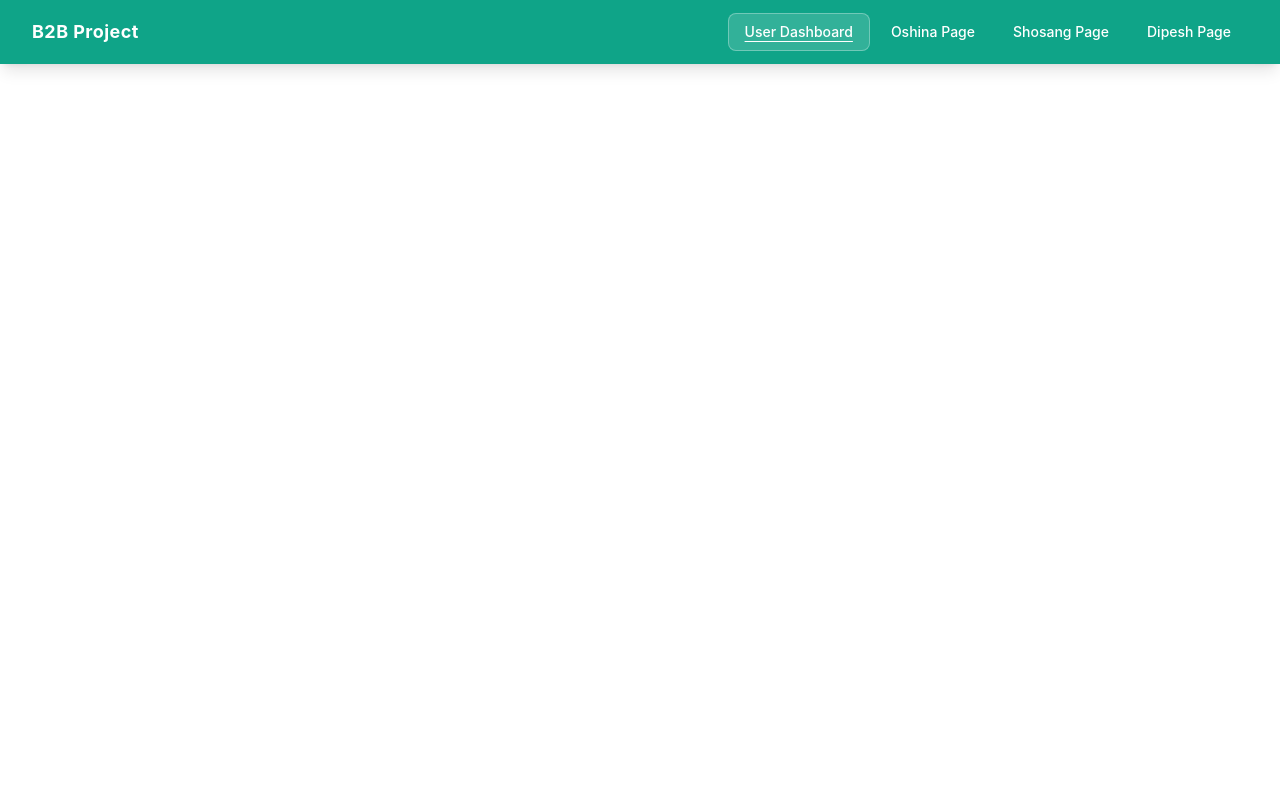
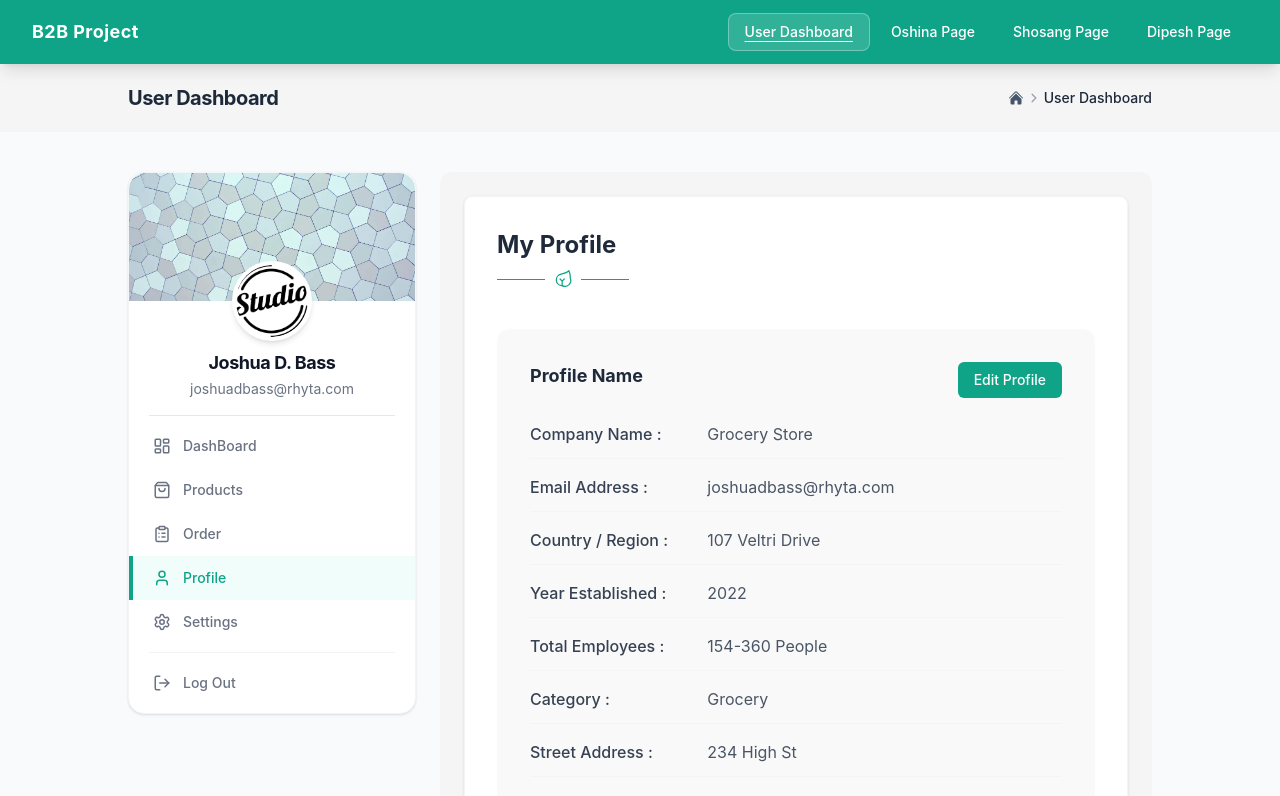
Before and after one commit to morphcodetech/b2b, a React (Vite) app: page /dashboard/profile in a window 1280 px wide. Shown: the top 796 px of the page. Built offline with nearby package versions, Linux system fonts and the light colour scheme.

Commit message:
Profile section done

```diff
--- a/src/App.jsx
+++ b/src/App.jsx
@@ -9,11 +9,10 @@ function App() {
       <Navbar />
 
       <Routes>
-
         <Route path="/" element={<Dashboard />} />
-        <Route path="/dashboard" element={<Dashboard />} />{" "}
-        {/* Same like this make a route path for your page */}
-
+        <Route path="/dashboard" element={<Dashboard />} />
+        <Route path="/dashboard/profile" element={<Dashboard />} />
+        <Route path="/profile" element={<Dashboard />} />
       </Routes>
     </Router>
   );
--- /dev/null
+++ b/src/components/Profile/Profile.jsx
@@ -0,0 +1,68 @@
+import React from "react";
+
+const Profile = () => {
+  const profileData = [
+    { label: "Company Name :", value: "Grocery Store" },
+    { label: "Email Address :", value: "joshuadbass@rhyta.com" },
+    { label: "Country / Region :", value: "107 Veltri Drive" },
+    { label: "Year Established :", value: "2022" },
+    { label: "Total Employees :", value: "154-360 People" },
+    { label: "Category :", value: "Grocery" },
+    { label: "Street Address :", value: "234 High St" },
+    { label: "City / State :", value: "107 Veltri Drive" },
+    { label: "Zip :", value: "B23 6SN" },
+  ];
+
+  return (
+    <div className="bg-white rounded-lg p-8 shadow-sm border border-gray-100 min-h-[600px]">
+      {/* Header Section */}
+      <div className="mb-10">
+        <h2 className="text-2xl font-bold text-gray-800">My Profile</h2>
+        <div className="flex items-center gap-2 mt-2">
+          <div className="h-px w-12 bg-[#0fa488]" />
+          {/* Decorative Leaf Icon */}
+          <svg
+            width="20"
+            height="20"
+            viewBox="0 0 24 24"
+            fill="none"
+            stroke="#0fa488"
+            strokeWidth="1.5"
+            strokeLinecap="round"
+            strokeLinejoin="round"
+          >
+            <path d="M11 20A7 7 0 0 1 9.8 6.1C15.5 5 17 4.48 19 2c1 2 2 3.5 1.8 9.2a7 7 0 0 1-9.8 8.8Z" />
+            <path d="M11 20v-5.5m0 0L13.5 12M11 14.5 8.5 12" />
+          </svg>
+          <div className="h-px w-12 bg-[#0fa488]" />
+        </div>
+      </div>
+
+      {/* Profile Details Card */}
+      <div className="bg-[#f9f9f9] rounded-xl p-8 border border-gray-50 relative">
+        <div className="flex justify-between items-start mb-6">
+          <h3 className="text-lg font-bold text-gray-800">Profile Name</h3>
+          <button className="bg-[#0fa488] text-white px-4 py-2 rounded-md text-sm font-medium hover:bg-[#0d8a73] transition-colors">
+            Edit Profile
+          </button>
+        </div>
+
+        <div className="grid grid-cols-1 gap-y-4">
+          {profileData.map((item, index) => (
+            <div
+              key={index}
+              className="flex items-center border-b border-gray-100 pb-3 last:border-0"
+            >
+              <span className="w-1/3 text-gray-700 font-medium">
+                {item.label}
+              </span>
+              <span className="w-2/3 text-gray-600">{item.value}</span>
+            </div>
+          ))}
+        </div>
+      </div>
+    </div>
+  );
+};
+
+export default Profile;
--- a/src/components/UserDashboardProfileCard/NavItem.jsx
+++ b/src/components/UserDashboardProfileCard/NavItem.jsx
@@ -1,20 +1,43 @@
 import React from "react";
+import { NavLink } from "react-router-dom";
 
-const NavItem = ({ icon, label, active = false, onClick, danger = false }) => (
+const baseClassName =
+  "w-full flex items-center gap-3 px-5 py-3 text-sm font-medium transition-all duration-150 border-l-4";
+
+const NavItem = ({ icon, label, to, end = false, danger = false, onClick }) => {
+  if (to) {
+    return (
+      <NavLink
+        to={to}
+        end={end}
+        className={({ isActive }) =>
+          `${baseClassName} ${
+            isActive
+              ? "border-[#0fa488] bg-teal-50 text-[#0fa488]"
+              : "border-transparent text-gray-500 hover:bg-gray-100 hover:text-gray-800"
+          }`
+        }
+      >
+        <span className="text-lg">{icon}</span>
+        <span>{label}</span>
+      </NavLink>
+    );
+  }
+
+  return (
     <button
+      type="button"
       onClick={onClick}
-    className={
-      "w-full flex items-center gap-3 px-5 py-3 text-sm font-medium transition-all duration-150 border-l-4 " +
-      (active
-        ? "border-teal-500 bg-teal-50 text-teal-600"
-        : danger
+      className={`${baseClassName} ${
+        danger
           ? "border-transparent text-gray-500 hover:bg-red-50 hover:text-red-500 hover:border-red-400"
-          : "border-transparent text-gray-500 hover:bg-gray-100 hover:text-gray-800")
-    }
+          : "border-transparent text-gray-500 hover:bg-gray-100 hover:text-gray-800"
+      }`}
     >
       <span className="text-lg">{icon}</span>
       <span>{label}</span>
     </button>
   );
+};
 
 export default NavItem;
--- a/src/components/UserDashboardProfileCard/NavMenu.jsx
+++ b/src/components/UserDashboardProfileCard/NavMenu.jsx
@@ -9,13 +9,21 @@ import {
   LogOut,
 } from "lucide-react";
 
-const NavMenu = ({ activeItem, onSelect }) => {
+const NavMenu = () => {
   const items = [
-    { label: "DashBoard", icon: <LayoutDashboard size={18} /> },
-    { label: "Products", icon: <ShoppingBag size={18} /> },
+    {
+      label: "DashBoard",
+      icon: <LayoutDashboard size={18} />,
+      to: "/dashboard",
+      end: true,
+    },
+    {
+      label: "Products",
+      icon: <ShoppingBag size={18} />,
+    },
     { label: "Order", icon: <ClipboardList size={18} /> },
-    { label: "Profile", icon: <User size={18} /> },
-    { label: "Setting", icon: <Settings size={18} /> },
+    { label: "Profile", icon: <User size={18} />, to: "/dashboard/profile" },
+    { label: "Settings", icon: <Settings size={18} /> },
   ];
 
   return (
@@ -25,8 +33,8 @@ const NavMenu = ({ activeItem, onSelect }) => {
           key={item.label}
           icon={item.icon}
           label={item.label}
-          active={activeItem === item.label}
-          onClick={() => onSelect(item.label)}
+          to={item.to}
+          end={item.end}
         />
       ))}
       <div className="my-2 mx-5 border-t border-gray-100" />
--- a/src/components/UserDashboardProfileCard/ProfileCard.jsx
+++ b/src/components/UserDashboardProfileCard/ProfileCard.jsx
@@ -1,12 +1,10 @@
-import React, { useState } from "react";
+import React from "react";
 import ProfileBanner from "./ProfileBanner";
 import ProfileAvatar from "./ProfileAvatar";
 import ProfileInfo from "./ProfileInfo";
 import NavMenu from "./NavMenu";
 
 const ProfileCard = () => {
-  const [activeItem, setActiveItem] = useState("DashBoard");
-
   return (
     <div className="w-full bg-white rounded-2xl shadow-sm border border-gray-100 overflow-hidden">
       <div className="relative">
@@ -15,7 +13,7 @@ const ProfileCard = () => {
       </div>
       <ProfileInfo name="Joshua D. Bass" email="joshuadbass@rhyta.com" />
       <div className="mx-5 border-t border-gray-200" />
-      <NavMenu activeItem={activeItem} onSelect={setActiveItem} />
+      <NavMenu />
     </div>
   );
 };
--- a/src/pages/Dashboard.jsx
+++ b/src/pages/Dashboard.jsx
@@ -1,9 +1,15 @@
 import React from "react";
+import { useLocation } from "react-router-dom";
 import Heading from "../components/UserDashboardHeading/Heading";
 import ProfileCard from "../components/UserDashboardProfileCard/ProfileCard";
 import DashboardMain from "../components/DashboardMain/Dashboard/DashboardMain";
+import Profile from "../components/Profile/Profile";
 
 const Dashboard = () => {
+  const { pathname } = useLocation();
+  const showProfileContent =
+    pathname === "/dashboard/profile" || pathname === "/profile";
+
   return (
     <div className="min-h-screen bg-gray-50">
       {/* top heading */}
@@ -18,7 +24,7 @@ const Dashboard = () => {
 
         {/* right content */}
         <main className="flex-1 bg-[#F5F5F5] rounded-xl p-6 mt-6 md:mt-0">
-          <DashboardMain />
+          {showProfileContent ? <Profile /> : <DashboardMain />}
         </main>
       </div>
     </div>
```
Lines whose indentation alone changed are shown as unchanged.
